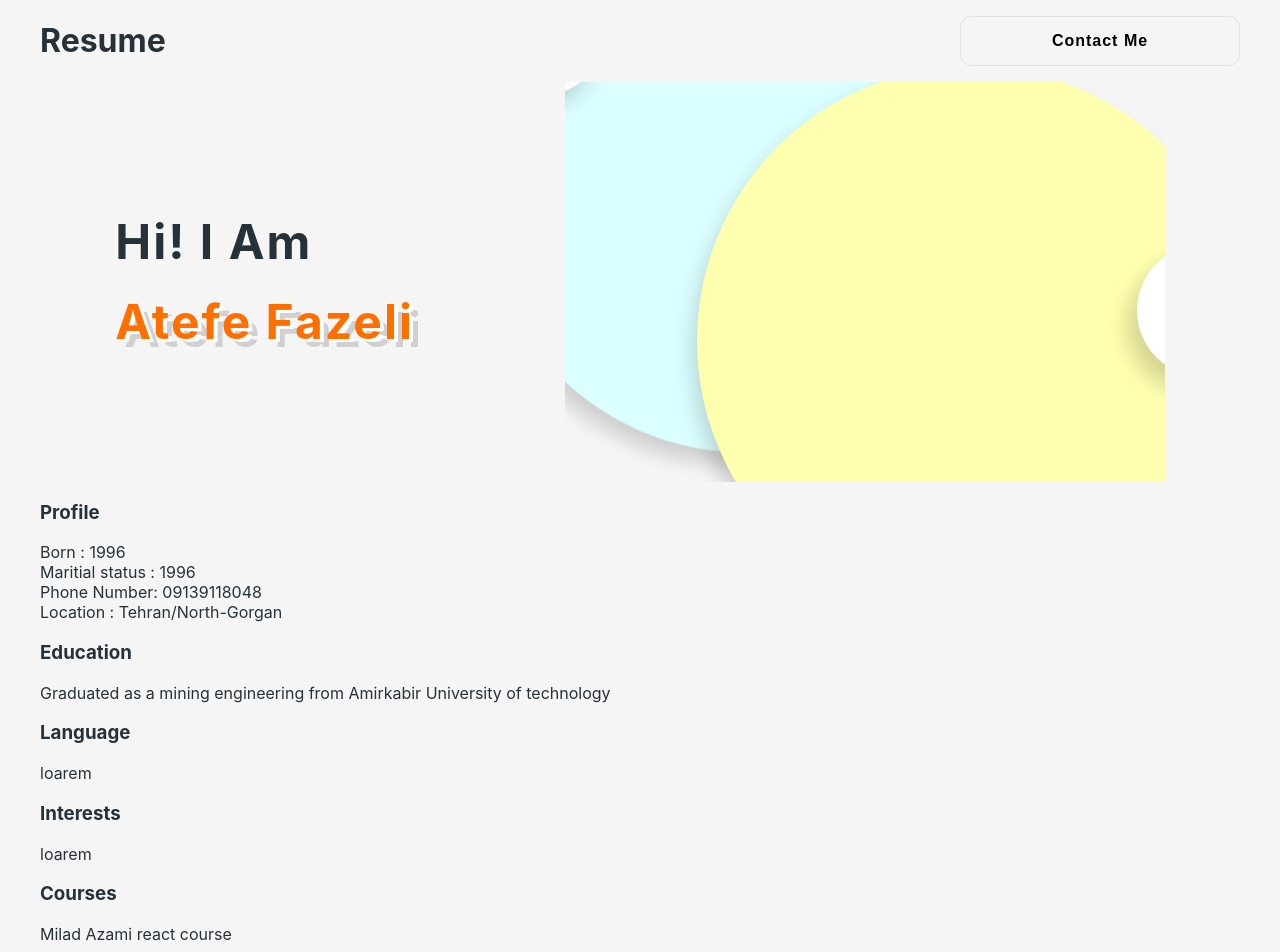
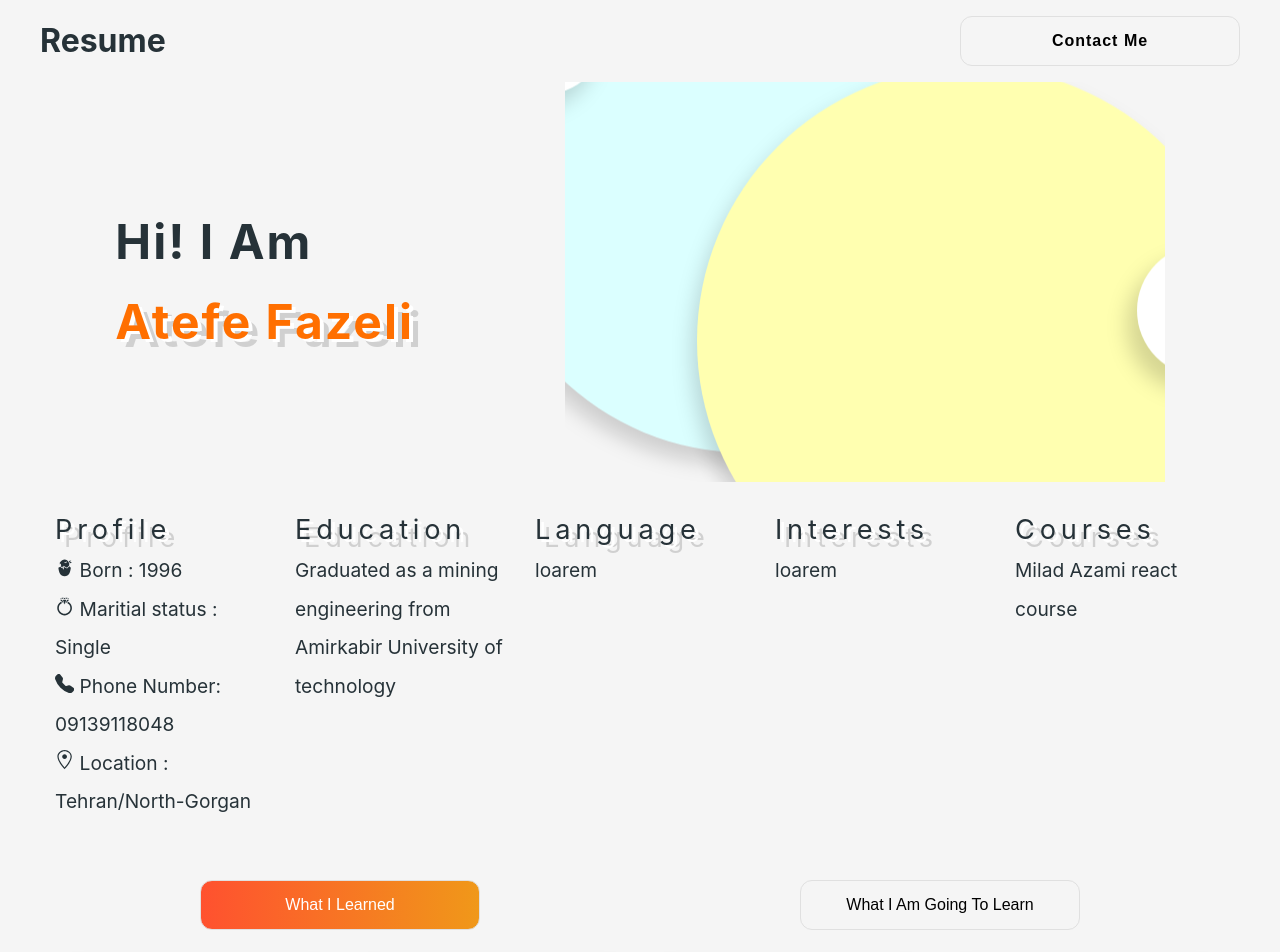
Before and after one commit to atefe-fazeli/resume-2022, a React (Create React App) app: page / in a window 1280 px wide. Shown: the top 952 px of the page. Built offline with nearby package versions, Linux system fonts and the light colour scheme.

Commit message:
info component styled

```diff
--- a/src/components/Info.js
+++ b/src/components/Info.js
@@ -1,31 +1,36 @@
 import React from 'react';
-
+import styles from './Info.module.css';
+import { GoLocation } from "react-icons/go";
+import { GiNewBorn } from "react-icons/gi";
+import { BsFillTelephoneFill } from "react-icons/bs";
+import { GiBigDiamondRing } from "react-icons/gi";
 const Info = () => {
     return (
-        <div>
+        <div className={styles.container}>
             <div>
-                <h3>Profile</h3>
-                <p>Born : 1996 <br />
-                   Maritial status : 1996 <br />
-                   Phone Number: 09139118048 <br />
-                   Location : Tehran/North-Gorgan <br />
+               <p>
+                  <span className={styles.titlehover}>Profile</span><br />
+                     <GiNewBorn/> Born : 1996 <br />
+                     <GiBigDiamondRing/> Maritial status : Single <br />
+                     <BsFillTelephoneFill/> Phone Number: 09139118048 <br />
+                     <GoLocation/> Location : Tehran/North-Gorgan <br />
                 </p>
             </div>
             <div>
-                <h3>Education</h3>
-                <p>Graduated as a mining engineering from Amirkabir University of technology</p>
+                <p><span className={styles.titlehover}>Education</span><br />
+                Graduated as a mining engineering from Amirkabir University of technology</p>
             </div>
             <div>
-                <h3>Language</h3>
-                <p>loarem</p>
+                <p><span className={styles.titlehover}>Language</span><br />
+                loarem</p>
             </div>
             <div>
-                <h3>Interests</h3>
-                <p>loarem</p>
+               <p><span className={styles.titlehover}>Interests</span><br />
+                loarem</p>
             </div>
             <div>
-                <h3>Courses</h3>
-                <p>Milad Azami react course</p>
+                <p> <span className={styles.titlehover}>Courses</span><br />
+                Milad Azami react course</p>
             </div>
 
         </div>
--- a/src/components/Info.module.css
+++ b/src/components/Info.module.css
@@ -0,0 +1,19 @@
+.container{
+    display: flex;
+}
+.container div{
+    width: calc((100%)/4);
+    margin: 10px 15px ;
+    font-size: 1.2rem;
+    line-height: 2.4rem;
+}
+ .titlehover:hover{
+    font-weight: bold;
+    text-shadow: 4px 3px 0px #fff, 9px 8px 0px #ffe0b2;
+
+}
+.titlehover{
+    font-size: 1.7rem;
+    letter-spacing: .3rem;
+    text-shadow: 4px 3px 0px #fff, 9px 8px 0px rgba(0,0,0,0.15);
+}
```
